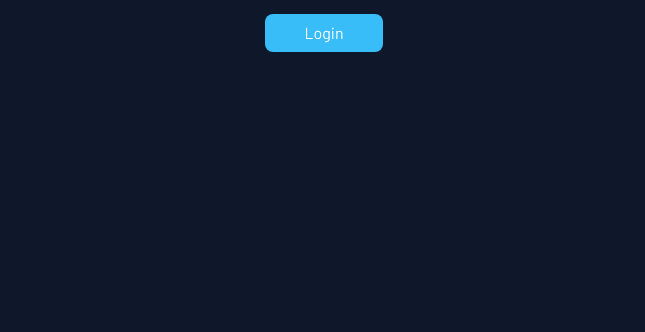
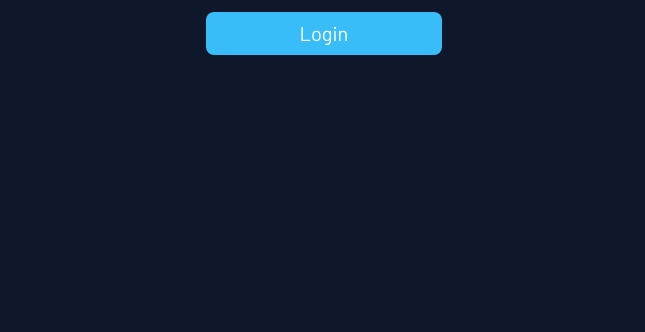
Before and after one commit to AlstonChan/ApexCode, a website: page logout.html in a window 1280 px wide. Shown: the part 468-800 px from the top of the page, without its empty margins (316-961 px from the left). Drawn offline with Linux system fonts and the light colour scheme.

Commit message:
updated button style

```diff
--- a/public/style/pages/logout.css
+++ b/public/style/pages/logout.css
@@ -20,19 +20,21 @@ h1{
 }
 
 .logout button {
-    width: 20%;
+    width: 40%;
     padding: 10px;
     background-color: var(--primary);
     color: white;
     border: none;
-    appearance: none;
-    text-decoration: none;
+    font-size: var(--fs-lg);
     border-radius: 8px;
     cursor: pointer;
-    font-weight: normal;
     margin-top: 10px;
 }
 
 .logout button:hover {
     background-color: var(--primary-hover);
 }
+
+.logout button:active{
+    background-color: #186d91;
+  }
```
